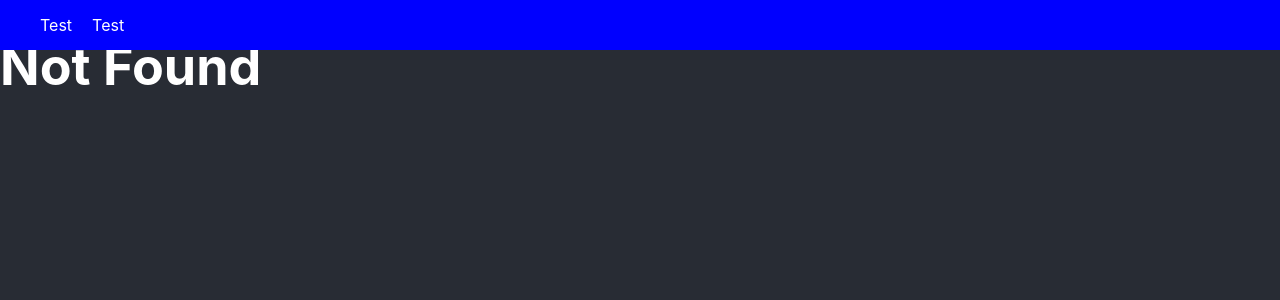
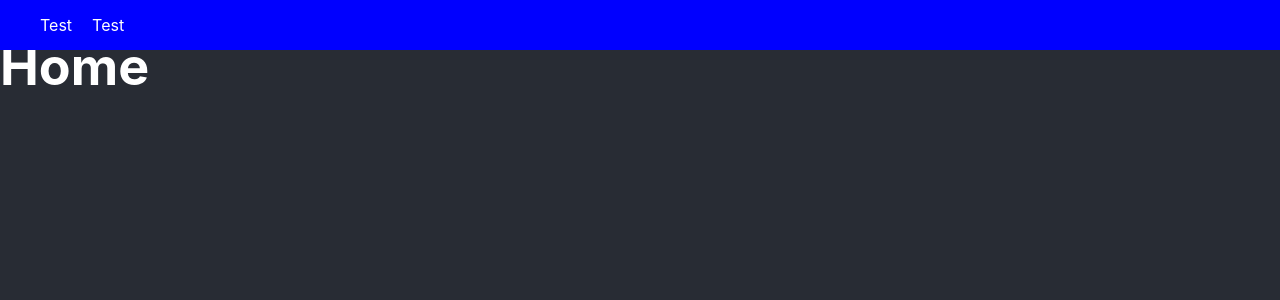
Before and after one commit to SimpsonThomas/twitgraph, a React (Create React App) app: page / in a window 1280 px wide. Before the commit this address had no page. Shown: the top 300 px of the page. Built offline with nearby package versions, Linux system fonts and the light colour scheme.

Commit message:
Fixed some routing errors

```diff
--- a/src/core/App.js
+++ b/src/core/App.js
@@ -12,6 +12,7 @@ import {
 } from "react-router-dom";
 
 import notFound from '../pages/notFound';
+import home from '../pages/home';
 
 
 class App extends React.Component {
@@ -33,6 +34,7 @@ class App extends React.Component {
         <Router>
           <Navigation></Navigation>
             <Switch>
+              <Route exact path="/" component={home}/>
               { pageList.map(page => this.routeMaker(page)) }
               <Route
                 component={notFound}
```
